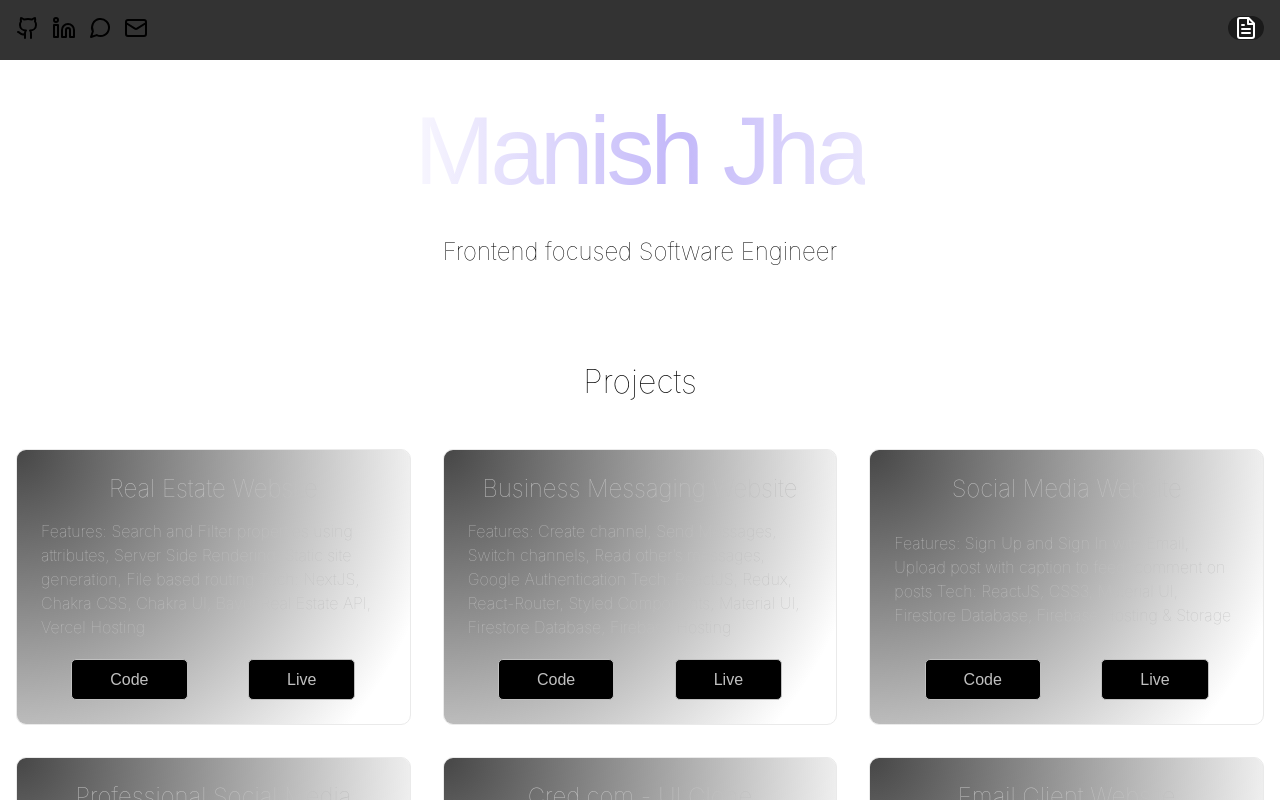
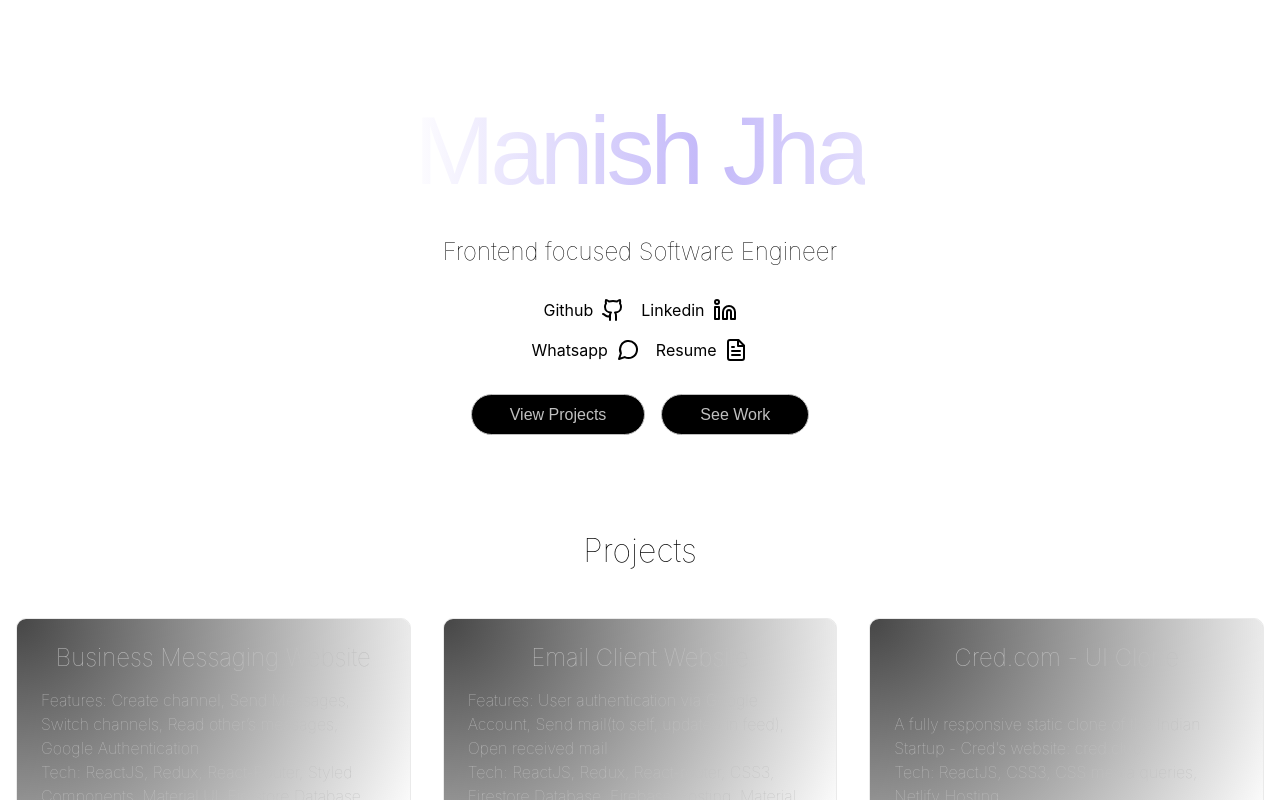
Before and after one commit to blueanchovy/portfolio-2024, a Next.js app: page / in a window 1280 px wide. Shown: the top 800 px of the page. Built offline with nearby package versions, Linux system fonts and the light colour scheme.

Commit message:
feat: updated layout, removed header, finish v1.0

```diff
--- a/components/Header.js
+++ b/components/Header.js
@@ -19,7 +19,7 @@ const Header = () => {
     <header className={styles.header}>
       <div className={styles.header_container}>
       <div className={styles.left}>
-        <a href="https://github.com/blueanchovy" target="_blank" rel="noopener noreferrer" title="Check out my Github">
+        {/* <a href="https://github.com/blueanchovy" target="_blank" rel="noopener noreferrer" title="Check out my Github">
           <GithubIcon />
         </a>
         <a href="https://www.linkedin.com/in/manishkumarjha-1337" target="_blank" rel="noopener noreferrer" title="Connect with me on Linkedin">
@@ -27,20 +27,20 @@ const Header = () => {
         </a>
         <a href="https://wa.me/9071675221" target="_blank" rel="noopener noreferrer" title="Message me on Whatsapp">
           <ChatIcon />
-        </a>
+        </a> */}
         {/* <a href="https://mail.google.com/mail/u/0/?tf=cm&to=manishjhazyx@gmail.com" target="_blank" rel="noopener noreferrer" title="Email Me">
           <MailIcon />
         </a> */}
 
-        <div title="Email Me" id="email-button" onClick={() => setIsOpen(!isOpen)}><MailIcon /></div>
+        {/* <div title="Email Me" id="email-button" onClick={() => setIsOpen(!isOpen)}><MailIcon /></div> */}
 
       </div>
       <div className={styles.right}>
-        <button className={styles.resumeButton} onClick={() => setIsResumeOpen(!isResumeOpen)} title="See my Resumé">
+        {/* <button className={styles.resumeButton} onClick={() => setIsResumeOpen(!isResumeOpen)} title="See my Resumé"> */}
           {/* <a href="https://docs.google.com/document/d/1hQd3QHt6lhNDU95SvAIeCar0llR0JPNT/edit?usp=sharing&ouid=105704779719537214793&rtpof=true&sd=true" target="_blank" rel="noopener noreferrer" title="See my Resumé"> */}
-            <DocIcon />
+            {/* <DocIcon /> */}
           {/* </a> */}
-        </button>
+        {/* </button> */}
 
       </div>
       </div>
--- a/components/Home/ResumeModal.js
+++ b/components/Home/ResumeModal.js
@@ -52,7 +52,7 @@ const ResumeModal = ({isOpen, setIsOpen }) => {
       {/* <iframe src="https://docs.google.com/document/d/e/2PACX-1vQQ4x2pUiEBT6lspxO1NXoAlubzBBlyA4m3Q_YWpe--8ow4jQxlY720xVbkRXrHbPuQm6hxB2ivZkGi/pub?embedded=true" className={styles.iframe}></iframe> */}
       {/* <embed type="application/x-google-chrome-pdf" src="https://drive.google.com/file/d/1SFnyp1KNmA2smSZdmoPQ3_nfdLfcLUKW/view?usp=drive_link" width="100%" height="100%"></embed> */}
       {/* <embed type="application/x-google-chrome-pdf" src="https://docs.google.com/document/d/e/2PACX-1vQQ4x2pUiEBT6lspxO1NXoAlubzBBlyA4m3Q_YWpe--8ow4jQxlY720xVbkRXrHbPuQm6hxB2ivZkGi/pub?embedded=true" width="100%" height="100%"></embed> */}
-      <iframe src="/Software_Engineer_Resume.pdf" width="100%" height="100%"></iframe>
+      <iframe src="/Manish_Kumar_Jha_Resume.pdf" width="100%" height="100%"></iframe>
       </dialog>
     </>
   );
--- a/layouts/DefaultLayout.js
+++ b/layouts/DefaultLayout.js
@@ -4,7 +4,7 @@ import Footer from '../components/Footer';
 
 const DefaultLayout = ({ children }) => (
   <>
-    <Header />
+    {/* <Header /> */}
     {children}
     <Footer />
   </>
--- a/next.config.js
+++ b/next.config.js
@@ -2,6 +2,15 @@
 const nextConfig = {
   reactStrictMode: true,
   swcMinify: true,
+  async redirects() {
+    return [
+      {
+        source: '/projects.html',
+        destination: '/#projects',
+        permanent: true,
+      },
+    ];
+  },
 }
 
 module.exports = nextConfig
--- a/pages/index.js
+++ b/pages/index.js
@@ -1,11 +1,19 @@
 import Head from 'next/head';
-import { useEffect, useRef } from 'react';
+import { useEffect, useRef, useState } from 'react';
 import styles from '../styles/Home.module.css';
 import DefaultLayout from '../layouts/DefaultLayout';
 import { projects } from '../utils/hooks/projectData';
+import GithubIcon from '../components/icons/GithubIcon';
+import LinkedinIcon from '../components/icons/LinkedinIcon';
+import ChatIcon from '../components/icons/ChatIcon';
+import ResumeModal from '../components/Home/ResumeModal';
+import DocIcon from '../components/icons/DocIcon';
+import useDevice from '../utils/hooks/useDevice';
 
 export default function Home() {
   const cardRefs = Array.from({ length: projects.length }, () => useRef(null));
+  const {isMobileOrSmaller} = useDevice()
+  const [isResumeOpen, setIsResumeOpen] = useState(false);
 
   useEffect(() => {
     function handleMouseMove(event, cardRef) {
@@ -49,6 +57,37 @@ export default function Home() {
 
         <h1 className={styles.title}>Manish Jha</h1>
         <h1 className={styles.subtitle}>Frontend focused Software Engineer</h1>
+        <div className={styles.flexCol} style={{ fontSize: '1.1rem', alignItems: 'center', justifyContent: 'center' }}>
+          <a href="https://github.com/blueanchovy" target="_blank" rel="noopener noreferrer" title="Check out my Github">
+            Github <GithubIcon />
+          </a>
+          <a href="https://www.linkedin.com/in/manishkumarjha-1337" target="_blank" rel="noopener noreferrer" title="Connect with me on Linkedin">
+            Linkedin <LinkedinIcon />
+          </a>
+          <a href="https://wa.me/9071675221" target="_blank" rel="noopener noreferrer" title="Message me on Whatsapp">
+            Whatsapp <ChatIcon />
+          </a>
+          <div title="See my Resumé" onClick={isMobileOrSmaller ? () => window.location.href = 'https://drive.google.com/file/d/1IxLnnIX9P9ypGEAwwRP02c0VoTo_HDRE/view?usp=sharing': () => setIsResumeOpen(!isResumeOpen) }>
+            Resume <DocIcon />
+          </div>
+        </div>
+        <div className={styles.genButtons}>
+          <button className={styles.codeButton}>
+            <a href="#projects" className={styles.links}>
+              View Projects
+            </a>
+          </button>
+          {/* <button className={styles.liveButton}>
+            <a href="#experience" className={styles.links}>
+              View Experience
+            </a>
+          </button> */}
+          <button className={styles.liveButton}>
+            <a href="https://stayvista.com" target="_blank" rel="noopener noreferrer" className={styles.links}>
+              See Work
+            </a>
+          </button>
+        </div>
         <section className={styles.projects} id="projects">
         <h2>Projects</h2>
         <div className={styles.grid}>
@@ -59,7 +98,7 @@ export default function Home() {
 
             {/* <Image src="/project1.png" alt="Project 1" width={300} height={200} /> */}
             <h3>{data?.name}</h3>
-            <p>{data.description}</p>
+            <p dangerouslySetInnerHTML={{ __html: data.description.replace(/Tech/g, '<br />Tech') }}></p>
             <div className={styles.projectLinks}>
               <button className={styles.codeButton}>
                 <a href={data.sourceLink} target="_blank" rel="noopener noreferrer" className={styles.links}>
@@ -91,6 +130,7 @@ export default function Home() {
             })}
         </div>
         </section>
+        {isResumeOpen && <ResumeModal  isOpen={isResumeOpen} setIsOpen={setIsResumeOpen}/> }
       </main>
       </DefaultLayout>
     </div>
--- a/styles/Home.module.css
+++ b/styles/Home.module.css
@@ -268,3 +268,45 @@
     filter: invert(1);
   }
 }
+.flexCol{
+  display: flex;
+  flex-direction: row;
+  width: 20%;
+  flex-wrap: wrap;
+  align-items: center;
+  justify-content: center;
+  line-height: 1rem;
+  font-size:1rem;
+  gap: 1rem;
+  @media (max-width: 600px) {
+    width: 80%;
+  }
+}
+.flexCol > a, .flexCol > div {
+  display:flex;
+  flex-direction: row;
+  align-items: center;
+  cursor: pointer;
+  font-size: 1rem;
+  line-height: 1rem;
+}
+
+.flexCol > a > svg,
+.flexCol > div > svg {
+  margin-left: 0.5rem;
+}
+
+.genButtons{
+  display: flex;
+  justify-content: center;
+  gap: 1rem;
+  padding: 2rem 0.5rem;
+  @media (max-width: 600px) {
+    flex-direction: column;
+  }
+}
+.genButtons > button {
+  border-radius: 9999px;
+  width: max-content;
+  margin: 0 auto;
+}
--- a/styles/components/Home/ResumeModal.module.css
+++ b/styles/components/Home/ResumeModal.module.css
@@ -4,6 +4,7 @@
     position: fixed;
     top: 12px;
     margin: 0 auto;
+    width: 100%;
     min-width: 70vw;
     height: 100%;
     padding: 3rem 1rem 1rem;
@@ -28,7 +29,7 @@
   }
 
 .iframe {
-    width: 80%;
+    width: 100%;
     height: 100%;
     padding: 1rem auto;
 }
--- a/utils/hooks/projectData.js
+++ b/utils/hooks/projectData.js
@@ -1,11 +1,5 @@
 export const projects = [
-    {
-      name: "Real Estate Website",
-      date: "July, 2022",
-      description: "Features: Search and Filter properties using attributes, Server Side Rendering, Static site generation, File based routing Tech: NextJS, Chakra CSS, Chakra UI, Bayut Real Estate API, Vercel Hosting",
-      liveLink: "https://real-estate-henna-delta.vercel.app/",
-      sourceLink: "https://github.com/blueanchovy/real-estate"
-    },
+
     {
       name: "Business Messaging Website",
       date: "January, 2022",
@@ -14,18 +8,11 @@ export const projects = [
       sourceLink: "https://github.com/blueanchovy/slack-clone/"
     },
     {
-      name: "Social Media Website",
+      name: "Email Client Website",
       date: "January, 2022",
-      description: "Features: Sign Up and Sign In with Email, Upload post with caption to feed, comment on posts Tech: ReactJS, CSS3, Material UI, Firestore Database, Firebase Hosting & Storage",
-      liveLink: "https://insta-clone-2ec96.web.app/",
-      sourceLink: "https://github.com/blueanchovy/insta-clone"
-    },
-    {
-      name: "Professional Social Media Website",
-      date: "January, 2022",
-      description: "Features: Sign Up and Sign In with Email, Send Post, See Posts in feed Tech: ReactJS, CSS3, Redux, Material UI, Firestore Database, Firebase Hosting",
-      liveLink: "https://manish-linkedin-clone.web.app/",
-      sourceLink: "https://github.com/blueanchovy/linkedin-clone"
+      description: "Features: User authentication via Google Account, Send mail(to self, updated in feed), Open received mail Tech: ReactJS, Redux, React-router, CSS3, Firestore Database, Firebase Hosting, Material UI",
+      liveLink: "https://manish-p3-gc.web.app/",
+      sourceLink: "https://github.com/blueanchovy/gmail-clone"
     },
     {
       name: "Cred.com - UI Clone",
@@ -35,11 +22,11 @@ export const projects = [
       sourceLink: "https://github.com/blueanchovy/cred-clone"
     },
     {
-      name: "Email Client Website",
-      date: "January, 2022",
-      description: "Features: User authentication via Google Account, Send mail(to self, updated in feed), Open received mail Tech: ReactJS, Redux, React-router, CSS3, Firestore Database, Firebase Hosting, Material UI",
-      liveLink: "https://manish-p3-gc.web.app/",
-      sourceLink: "https://github.com/blueanchovy/gmail-clone"
+      name: "Real Estate Website",
+      date: "July, 2022",
+      description: "Features: Search and Filter properties using attributes, Server Side Rendering, Static site generation, File based routing Tech: NextJS, Chakra CSS, Chakra UI, Bayut Real Estate API, Vercel Hosting",
+      liveLink: "https://real-estate-henna-delta.vercel.app/",
+      sourceLink: "https://github.com/blueanchovy/real-estate"
     },
     {
       name: "How well do you know me?",
@@ -117,5 +104,19 @@ export const projects = [
       description: "A website that helps the user calculate how much profit or loss he/she is making on a purchased stock in percentage & absolute values.",
       liveLink: "https://manish-profit-loss.netlify.app/",
       sourceLink: "https://github.com/blueanchovy/neog-camp-profit-loss-app"
-    }
+    },
+    {
+      name: "Social Media Website",
+      date: "January, 2022",
+      description: "Features: Sign Up and Sign In with Email, Upload post with caption to feed, comment on posts Tech: ReactJS, CSS3, Material UI, Firestore Database, Firebase Hosting & Storage",
+      liveLink: "https://insta-clone-2ec96.web.app/",
+      sourceLink: "https://github.com/blueanchovy/insta-clone"
+    },
+    {
+      name: "Professional Social Media Website",
+      date: "January, 2022",
+      description: "Features: Sign Up and Sign In with Email, Send Post, See Posts in feed Tech: ReactJS, CSS3, Redux, Material UI, Firestore Database, Firebase Hosting",
+      liveLink: "https://manish-linkedin-clone.web.app/",
+      sourceLink: "https://github.com/blueanchovy/linkedin-clone"
+    },
   ];
```
Also changed, not shown: 2 other files (tests, documents, lock files or other folders).
